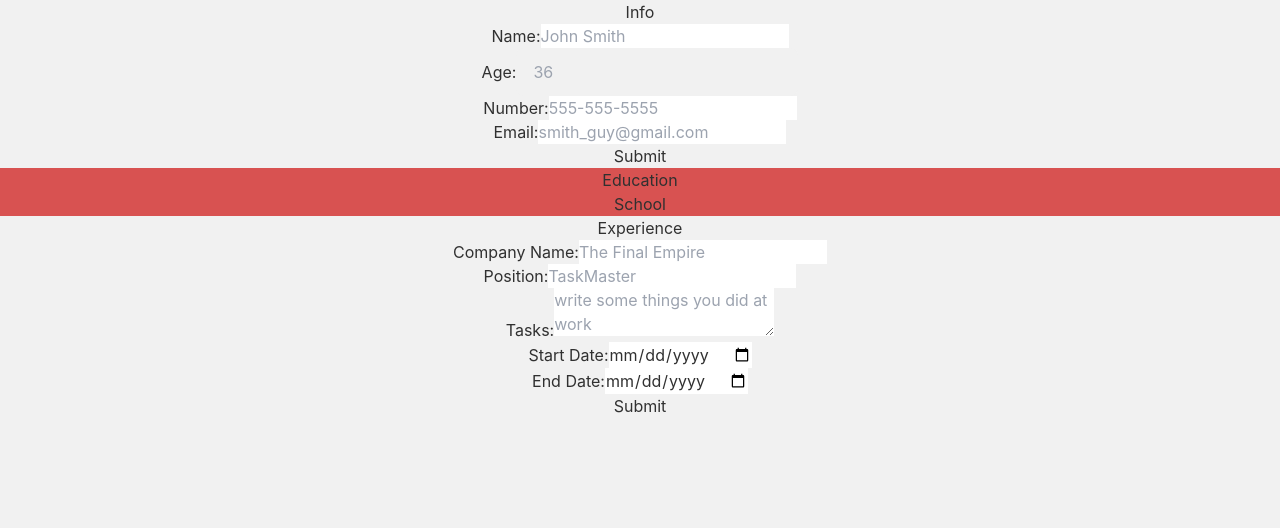
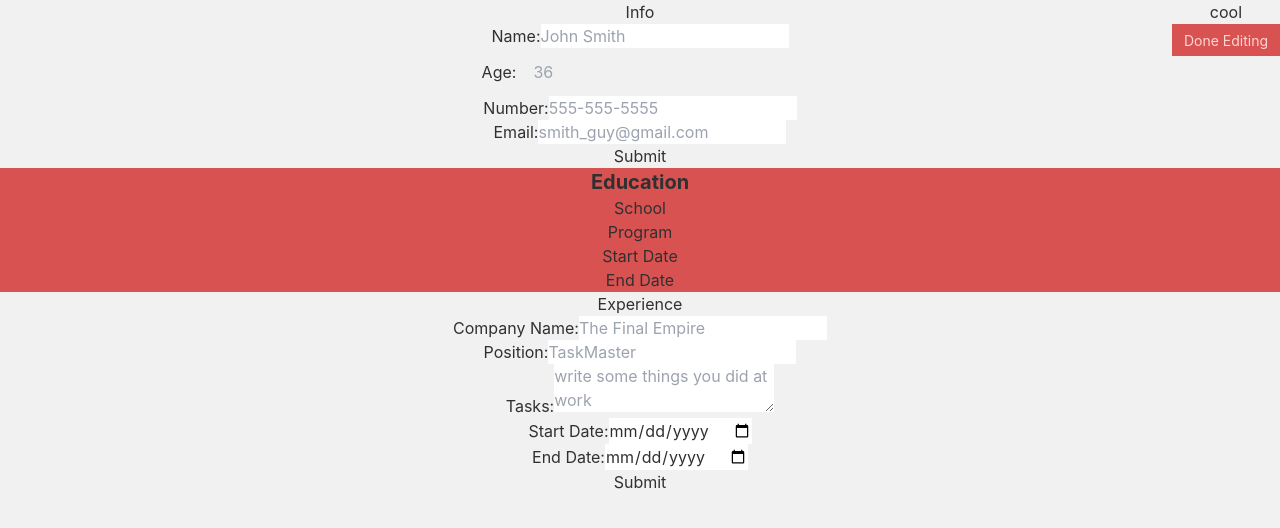
Before and after one commit to Dezzep/cv-project, a React (Create React App) app: page / in a window 1280 px wide. Shown: the top 528 px of the page. Built offline with nearby package versions, Linux system fonts and the light colour scheme.

Commit message:
added a little editing tool that has a button (finished editing) clicking this will get rid of form in education

```diff
--- a/src/App.js
+++ b/src/App.js
@@ -2,15 +2,15 @@ import './App.css';
 import Education from './components/Education';
 import Experience from './components/Experience';
 import Info from './components/User_info';
+import EditTool from './components/editTool';
 function App() {
 
   return (
     <div className="App">
       <Info info="Info"/>
-
-      <Education test='Education'></Education>
+      <Education editing='false' test='Education'></Education>
       <Experience test="Experience"></Experience>
-
+      <div><EditTool></EditTool> </div>
     </div>
   );
 }
--- a/src/components/Education.js
+++ b/src/components/Education.js
@@ -7,40 +7,76 @@ class Education extends Component {
     this.state = {
       form: true,
       school: 'School',
-      program: '',
-      startDate: '',
-      endDate: '',
+      program: 'Program',
+      startDate: 'Start Date',
+      endDate: 'End Date',
     }
     this.onClickBtn = this.onClickBtn.bind(this);
     this.handleChange = this.handleChange.bind(this);
+
   }
 
   onClickBtn = () => {
     this.state.form === false ? this.setState({ form: true }) : this.setState({ form: false})
+    document.getElementById('finishEdit').addEventListener('click', () => {
+      this.setState({form:true})
+    });
   }
-  handleChange(event) { //--
+  handleChange(event) {
     this.setState({[event.target.id]: event.target.value})
   }
-
 
   render() {
     if (this.state.form) {
     return (
       <div className='bg-secondary'>
-        <h1>{this.props.test}</h1>
+        <h1 className='text-xl font-bold'>{this.props.test}</h1>
         <h1 onClick={this.onClickBtn}>{this.state.school}</h1>
+        <h1 onClick={this.onClickBtn}>{this.state.program}</h1>
+        <h1 onClick={this.onClickBtn}>{this.state.startDate}</h1>
+        <h1 onClick={this.onClickBtn}>{this.state.endDate}</h1>
+
+
       </div>
     );
     }
     else {
       return(
         <div>
-          <h1>{this.props.test}</h1>
-          <div> <label htmlFor="school"></label>
-          <input className='text-center p-0 m-0' id="school"
-        type="text" value={this.state.school} onChange={this.handleChange}  placeholder="The Final Empire">
-          </input>
-        </div>
+
+          <div>
+            <div className='tooltip tooltip-secondary' data-tip='Name of your school'>
+
+              <label htmlFor="school"></label>
+              <input className='text-center p-0 m-0' id="school"
+                      type="text" value={this.state.school} onChange={this.handleChange}  placeholder="St Josephines Highschool and Gym">
+              </input>
+            </div>
+          </div>
+          <div>
+            <div className='tooltip tooltip-secondary' data-tip='What did you study'>
+              <label htmlFor="program"></label>
+              <input className='text-center p-0 m-0' id="program"
+                      type="text" value={this.state.program} onChange={this.handleChange}  placeholder="Computer Sciences">
+              </input>
+            </div>
+          </div>
+          <div>
+            <div className='tooltip tooltip-secondary' data-tip='Date you started your schooling'>
+              <label htmlFor="startDate"></label>
+              <input className='text-center p-0 m-0' id="startDate"
+                      type="text" value={this.state.startDate} onChange={this.handleChange}  placeholder="Start Date">
+              </input>
+            </div>
+          </div>
+          <div>
+            <div className='tooltip tooltip-secondary' data-tip='Date you ended your schooling'>
+              <label htmlFor="endDate"></label>
+              <input className='text-center p-0 m-0' id="endDate"
+                      type="text" value={this.state.endDate} onChange={this.handleChange}  placeholder="End Date">
+              </input>
+            </div>
+          </div>
         </div>
 
       )
@@ -48,11 +84,4 @@ class Education extends Component {
   }
 }
 
-export default Education;
-// submit button logic
-
-// edit button logic
-
-// school name
-// title of study
-// date of study
+export default Education
--- a/src/components/User_info.js
+++ b/src/components/User_info.js
@@ -1,4 +1,5 @@
 import React, { Component } from 'react';
+import EditTool from './editTool';
 
 class Info extends Component {
   constructor(props) {
@@ -67,6 +68,7 @@ class Info extends Component {
           <h3>{this.state.age}</h3>
           <h3>{this.state.number}</h3>
           <h3>{this.state.email}</h3>
+          <EditTool/>
 
         </div>
       )
--- /dev/null
+++ b/src/components/editTool.js
@@ -0,0 +1,31 @@
+import React, { Component } from 'react';
+
+class EditTool extends Component {
+  constructor(props) {
+    super(props);
+
+    this.state = {
+      showEdit: '',
+    }
+  }
+
+
+
+
+  render() {
+
+  return (<div id='edit_tool' className='fixed top-0 left-0 right-0 flex justify-end align-middle'>
+
+      <div className='flex-col'>
+        <h2>
+        cool
+        </h2>
+          <button className='btn-sm btn-secondary' id='finishEdit'>Done Editing</button>
+      </div>
+
+   </div>
+  )
+
+}}
+
+export default EditTool;
```
